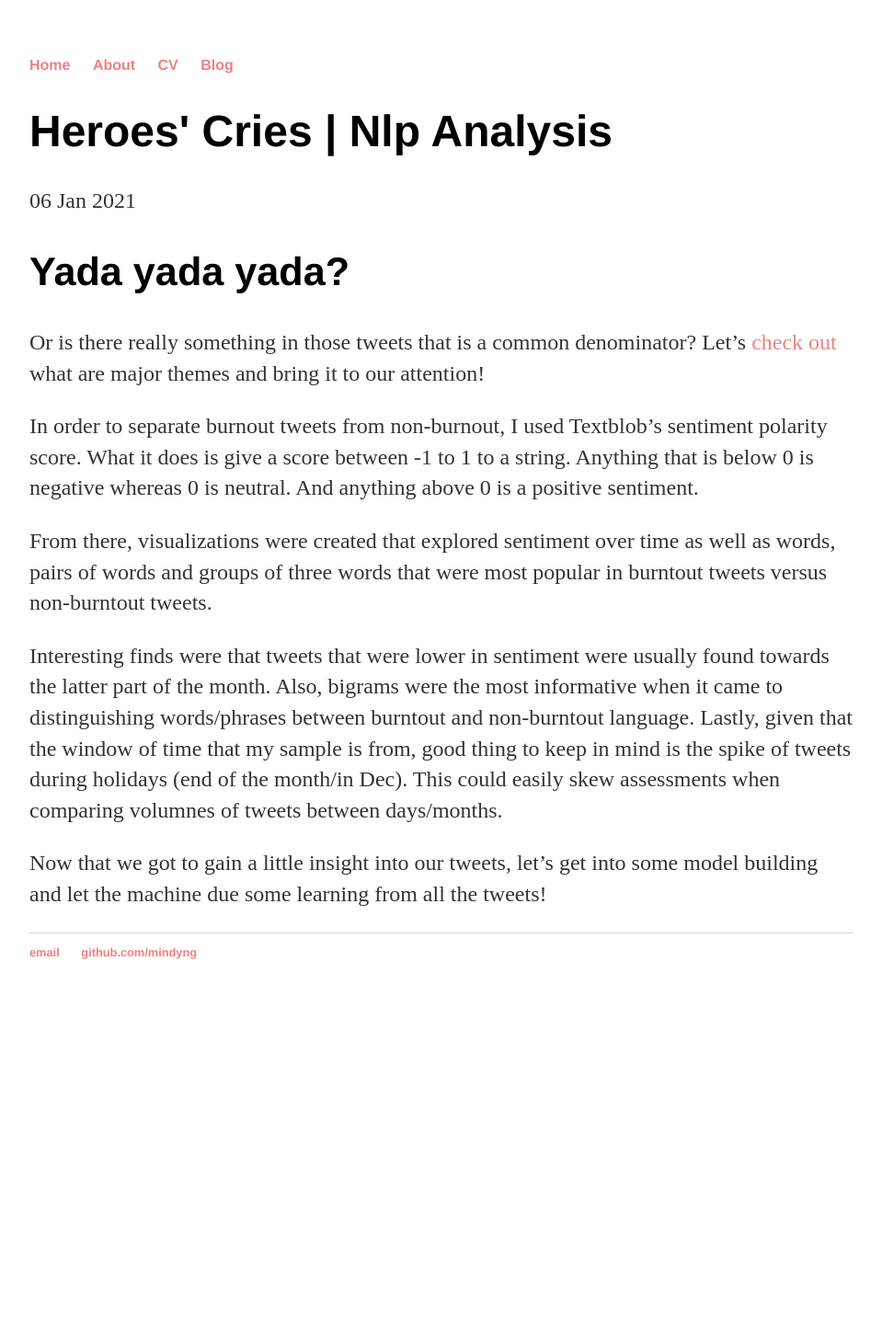
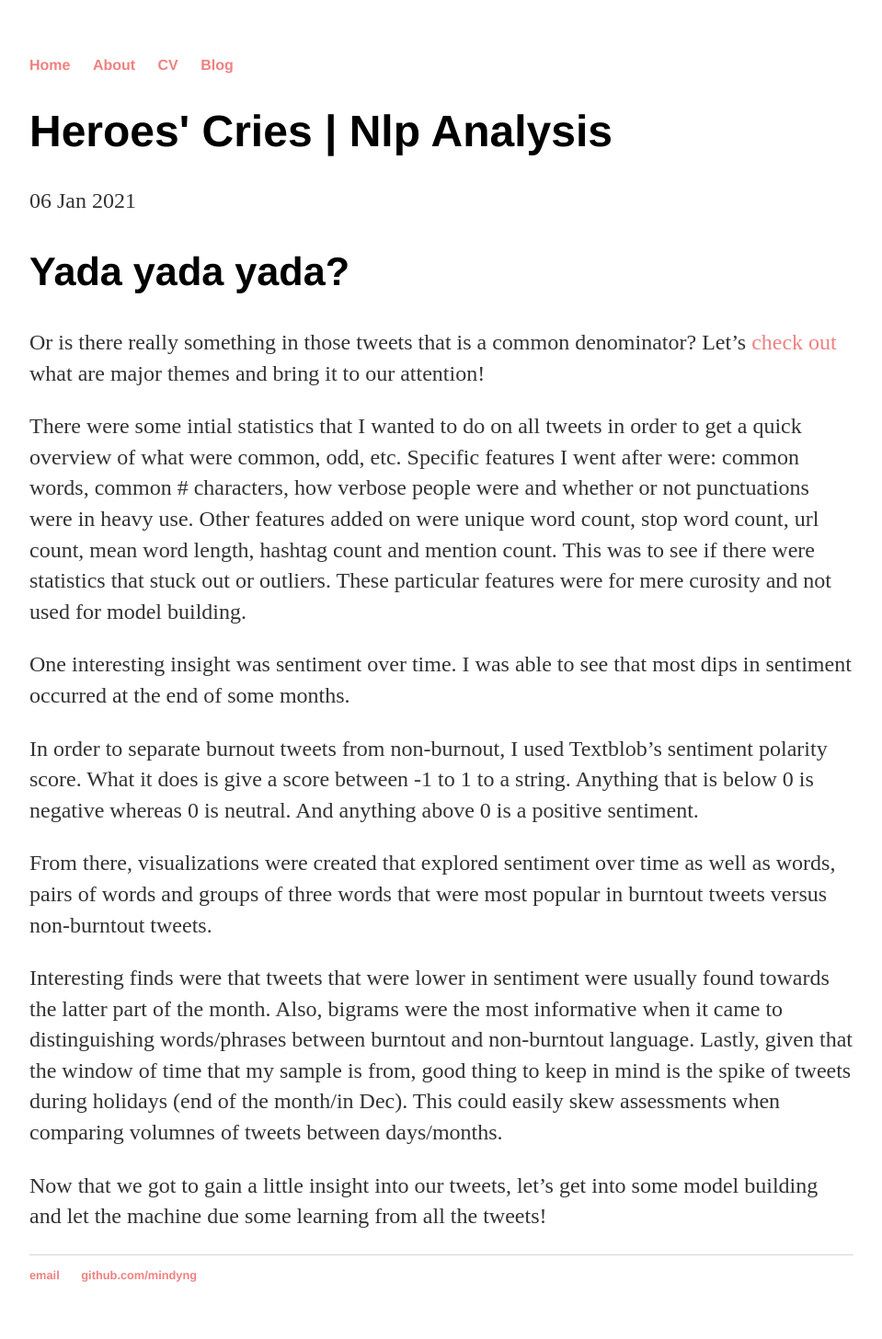
Before and after one commit to mindyng/mindyng.github.io, a Jekyll site: the page built from _posts/2021-01-06-Heroes'-Cries-|-NLP-Analysis.md, in a window 1280 px wide. Shown: the whole page at 92% size, without its empty margins (160-1119 px from the left). Built offline with Jekyll 4.4.1, drawn with Linux system fonts in a browser that asks for light colours; our own code applies the rules of GitHub Pages for plain Markdown files; before the commit the page ends 1105 px from its top, so only the background shows below that.

Commit message:
Update 2021-01-06-Heroes'-Cries-|-NLP-Analysis.md

```diff
--- a/_posts/2021-01-06-Heroes'-Cries-|-NLP-Analysis.md
+++ b/_posts/2021-01-06-Heroes'-Cries-|-NLP-Analysis.md
@@ -1,6 +1,10 @@
 ## Yada yada yada?
 
 Or is there really something in those tweets that is a common denominator? Let's [check out](https://www.kaggle.com/mindyng/burnout-tweets-analysis) what are major themes and bring it to our attention!
+
+There were some intial statistics that I wanted to do on all tweets in order to get a quick overview of what were common, odd, etc. Specific features I went after were: common words, common # characters, how verbose people were and whether or not punctuations were in heavy use. Other features added on were unique word count, stop word count, url count, mean word length, hashtag count and mention count. This was to see if there were statistics that stuck out or outliers. These particular features were for mere curosity and not used for model building.
+
+One interesting insight was sentiment over time. I was able to see that most dips in sentiment occurred at the end of some months.
 
 In order to separate burnout tweets from non-burnout, I used Textblob's sentiment polarity score. What it does is give a score between -1 to 1 to a string. Anything that is below 0 is negative whereas 0 is neutral. And anything above 0 is a positive sentiment.
 
```
